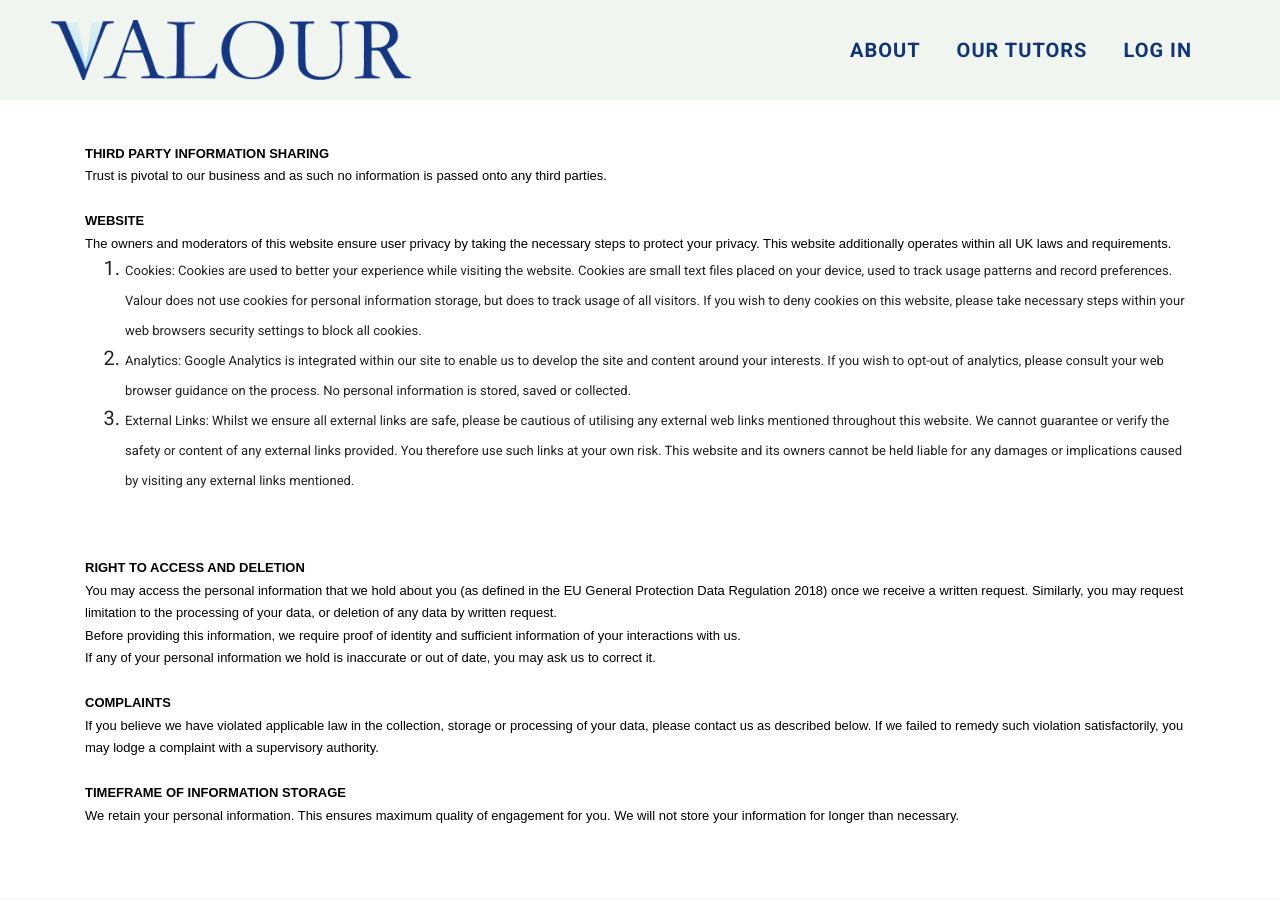
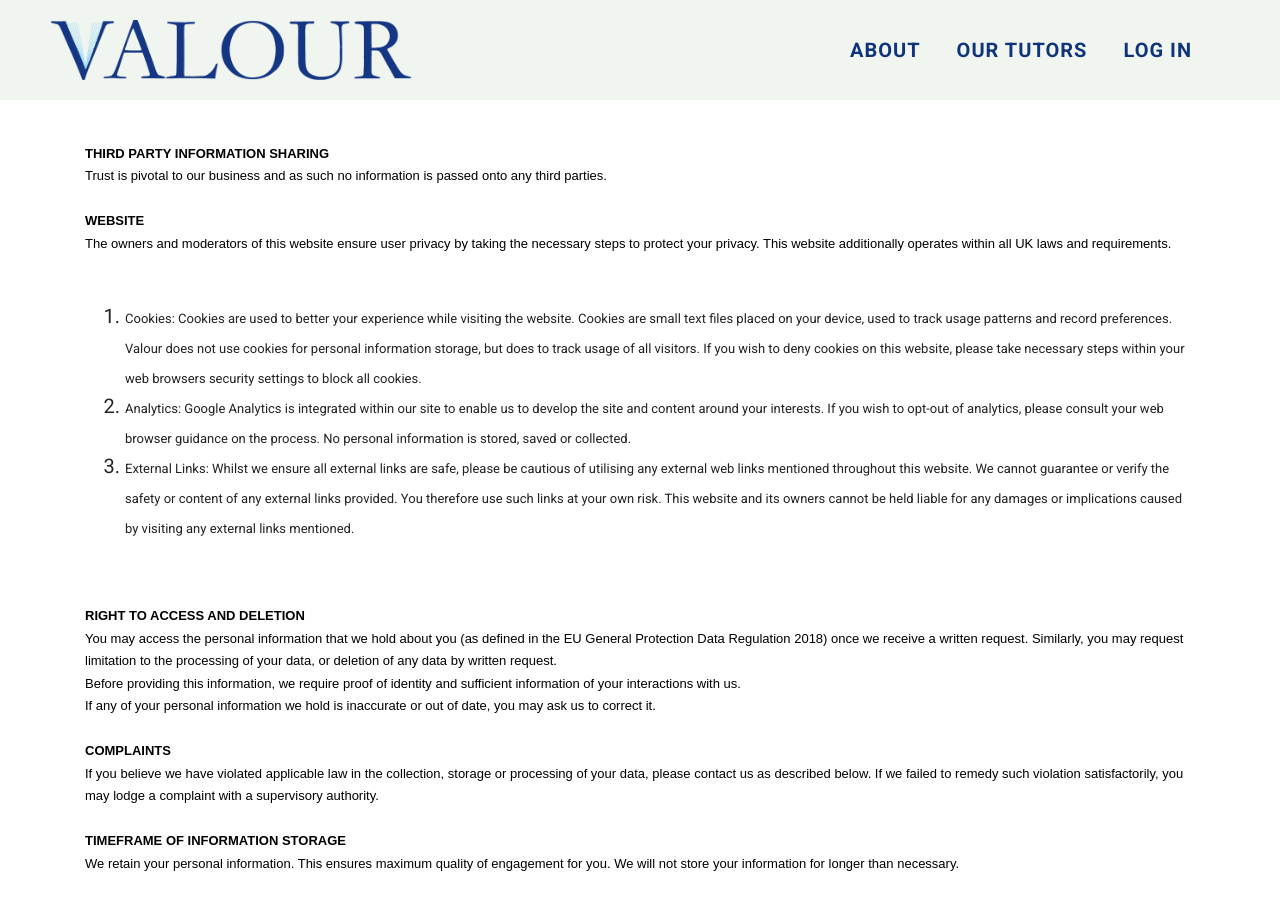
Before and after one commit to tutorcruncher-sites/valour-hk, a Jekyll site: the page built from privacy.html, in a window 1280 px wide and 900 px high, scrolled down 1379 px. Built offline with Jekyll 4.4.1, drawn with Linux system fonts in a browser that asks for light colours.

Commit message:
Update privacy.html

```diff
--- a/privacy.html
+++ b/privacy.html
@@ -73,7 +73,7 @@ layout: privacy
 </p>
 <p style="margin-right:0cm;margin-left:0cm;font-size:15px;font-family:&quot;Calibri&quot;,sans-serif;margin:0cm;margin-bottom:.0001pt;"><strong><span style="font-size:13px;font-family:&quot;Arial&quot;,sans-serif;color:black;">WEBSITE</span></strong></p>
 <p style="margin-right:0cm;margin-left:0cm;font-size:15px;font-family:&quot;Calibri&quot;,sans-serif;margin:0cm;margin-bottom:.0001pt;"><span style="font-size:13px;font-family:&quot;Arial&quot;,sans-serif;color:black;">The owners and moderators of this website ensure user privacy by taking the necessary steps to protect your privacy. This website additionally operates within all UK laws and requirements.&nbsp;</span></p>
-<ol style="list-style-type: decimal;">
+      <ol style="list-style-type: decimal;"><br></br>
   <li><span style="font-size:13px;">Cookies: Cookies are used to better your experience while visiting the website. Cookies are small text files placed on your device, used to track usage patterns and record preferences. Valour does not use cookies for personal information storage, but does to track usage of all visitors. If you wish to deny cookies on this website, please take necessary steps within your web browsers security settings to block all cookies.</span><span style="font-size:13px;">&nbsp;</span></li>
   <li><span style="font-size:13px;">Analytics: Google Analytics is integrated within our site to enable us to develop the site and content around your interests. If you wish to opt-out of analytics, please consult your web browser guidance on the process. No personal information is stored, saved or collected.</span></li>
   <li><span style="font-size:13px;">External Links: Whilst we ensure all external links are safe, please be cautious of utilising any external web links mentioned throughout this website. We cannot guarantee or verify the safety or content of any external links provided. You therefore use such links at your own risk. This website and its owners cannot be held liable for any damages or implications caused by visiting any external links mentioned.</span></li>
```
